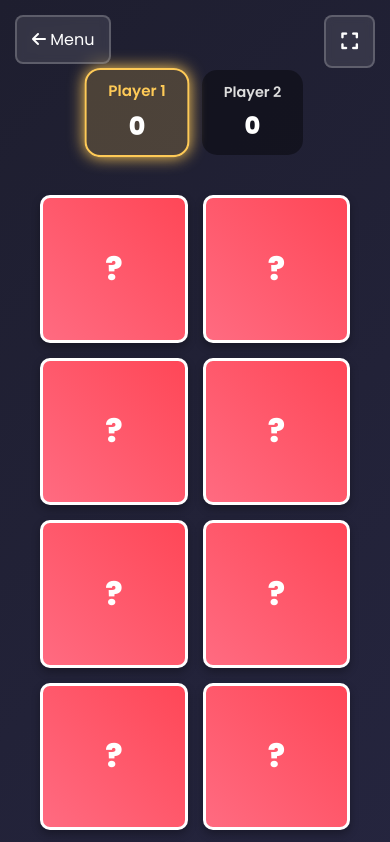
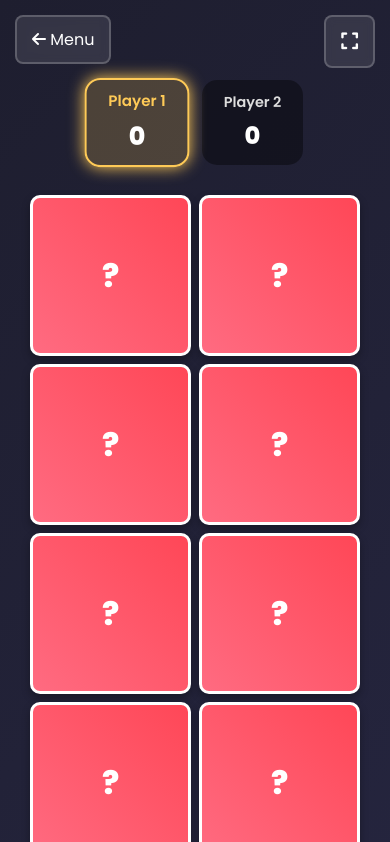
Before and after one commit to ourpartyinvitation/games, a plain HTML site: page memorymatch/index.html in a window 390 px wide. Both pictures are taken after a click on the button "Mulai Game". Shown: the top 842 px of the page. Drawn offline with Linux system fonts and the light colour scheme.

Commit message:
Improve CSS for mobile responsiveness and scrolling
Updated styles for better scrolling and layout on mobile devices.

```diff
--- a/memorymatch/style.css
+++ b/memorymatch/style.css
@@ -12,7 +12,8 @@
     background: linear-gradient(135deg, #1e1e2f, #2a2a4a);
     color: white;
     min-height: 100vh;
-    overflow: hidden;
+    overflow-x: hidden; /* Mencegah geser ke samping */
+    overflow-y: auto;   /* MEMBUKA KUNCI SCROLL BAWAH */
 }
 
 /* --- Pengaturan Layar --- */
@@ -97,9 +98,14 @@
 
 /* --- Papan Permainan & Kartu --- */
 #game-board {
-    display: grid; gap: 15px; padding: 20px; width: 100%; max-width: 1200px; /* Diperlebar menjadi 1200px */
-    grid-template-columns: repeat(auto-fit, minmax(150px, 1fr)); /* 120px adalah ukuran minimal kartu */
+    display: grid;
+    gap: 15px;
+    padding: 20px;
+    width: 100%;
+    max-width: 1200px;
+    grid-template-columns: repeat(auto-fit, minmax(150px, 1fr)); /* Ukuran PC */
     justify-content: center;
+    margin-bottom: 50px; /* Memberikan ruang ekstra di bagian paling bawah agar nyaman di-scroll */
 }
 
 .card {
@@ -136,6 +142,19 @@
     box-shadow: 0 0 15px #2ed573; border: 3px solid #2ed573; opacity: 0.8;
 }
 
-@media (max-width: 1000px) {
-    #game-board { grid-template-columns: repeat(auto-fit, minmax(100px, 1fr)); }
+/* ========================================= */
+/* KODE AJAIB UNTUK LAYAR HP (Otomatis)      */
+/* ========================================= */
+@media (max-width: 768px) {
+    #game-board {
+        gap: 8px; /* Jarak antar kartu dirapatkan */
+        padding: 10px;
+        /* Ukuran kartu otomatis mengecil minimal 60px agar muat banyak di HP */
+        grid-template-columns: repeat(auto-fit, minmax(60px, 1fr));
+    }
+
+    /* Menyesuaikan jarak papan skor di HP agar tidak terlalu memakan tempat atas */
+    #scoreboard {
+        margin-top: 60px;
+    }
 }
```
